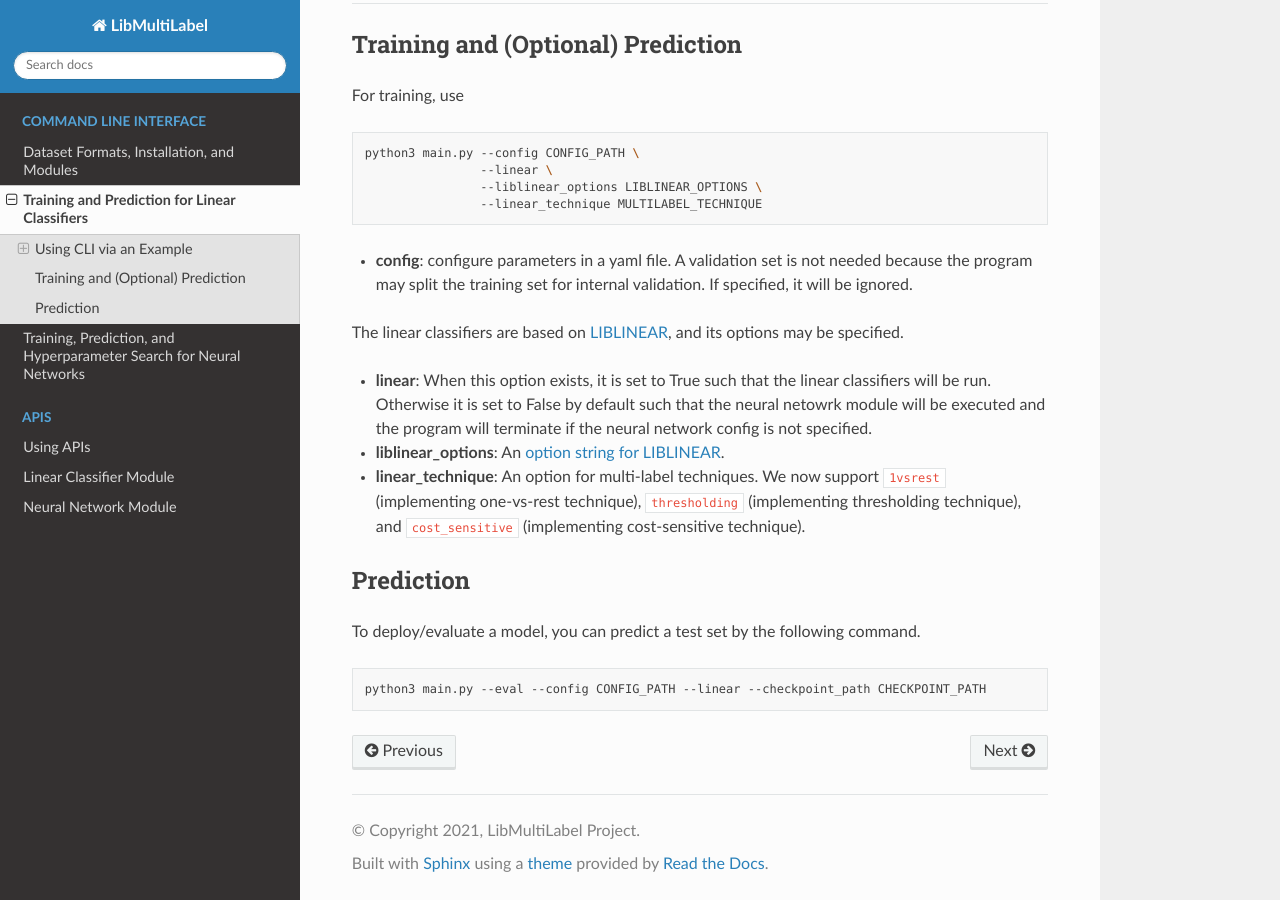
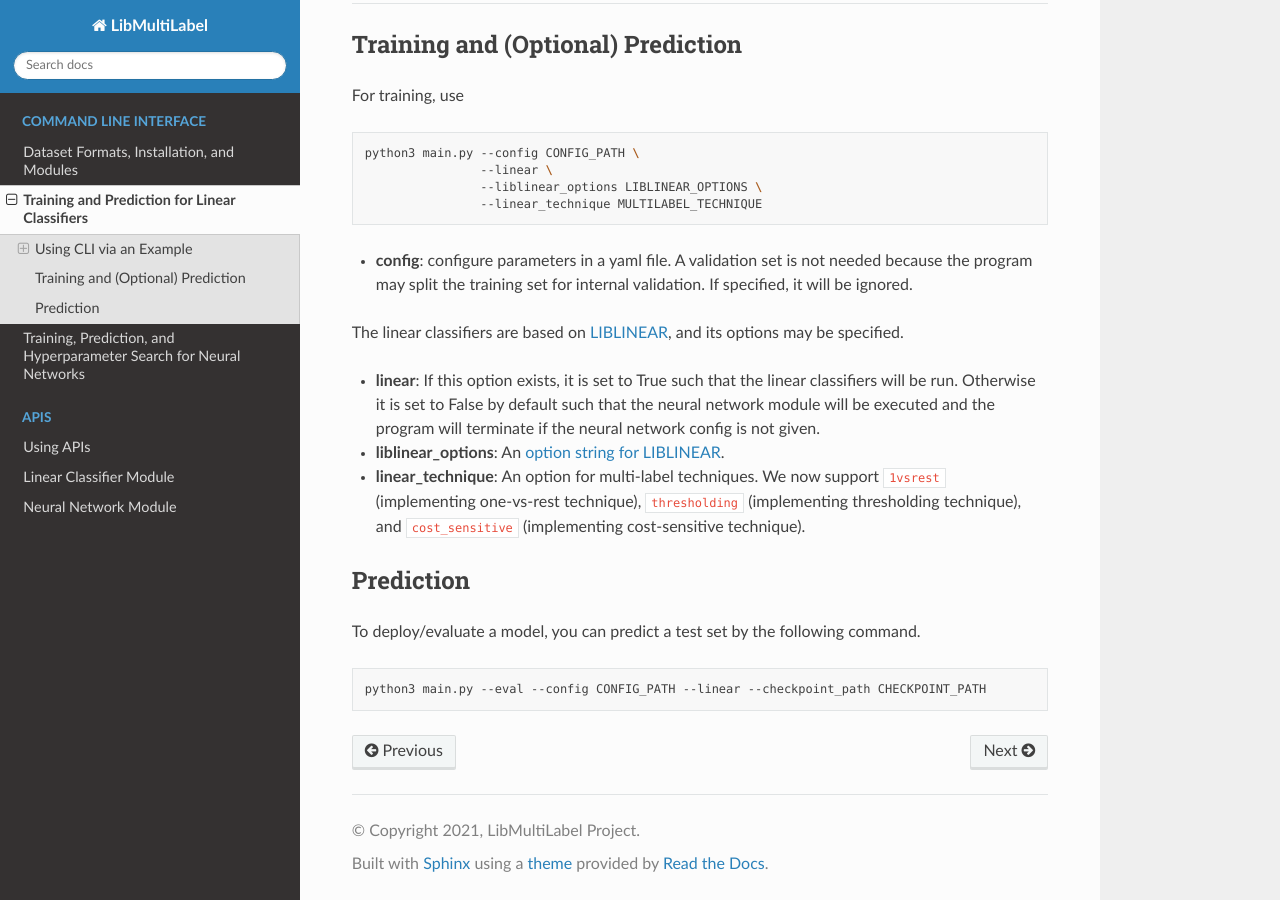
Before and after one commit to ASUS-AICS/LibMultiLabel, a Sphinx documentation site: the page built from docs/cli/linear.rst, in a window 1280 px wide and 900 px high, scrolled down 1252 px. Built offline with Sphinx 7.4.7 and the Read the Docs theme 2.0.0, drawn with Linux system fonts in a browser that asks for light colours.

Commit message:
Update --linear explanation in docs/cli/linear.rst
Co-authored-by: Chih-Jen Lin <cjlin@csie.ntu.edu.tw>

```diff
--- a/docs/cli/linear.rst
+++ b/docs/cli/linear.rst
@@ -78,7 +78,7 @@ For training, use
 
 The linear classifiers are based on `LIBLINEAR <https://www.csie.ntu.edu.tw/~cjlin/liblinear/>`_, and its options may be specified.
 
-- **linear**: When this option exists, it is set to True such that the linear classifiers will be run. Otherwise it is set to False by default such that the neural netowrk module will be executed and the program will terminate if the neural network config is not specified.
+- **linear**: If this option exists, it is set to True such that the linear classifiers will be run. Otherwise it is set to False by default such that the neural network module will be executed and the program will terminate if the neural network config is not given.
 
 - **liblinear_options**: An `option string for LIBLINEAR <https://github.com/cjlin1/liblinear>`_.
 
```
